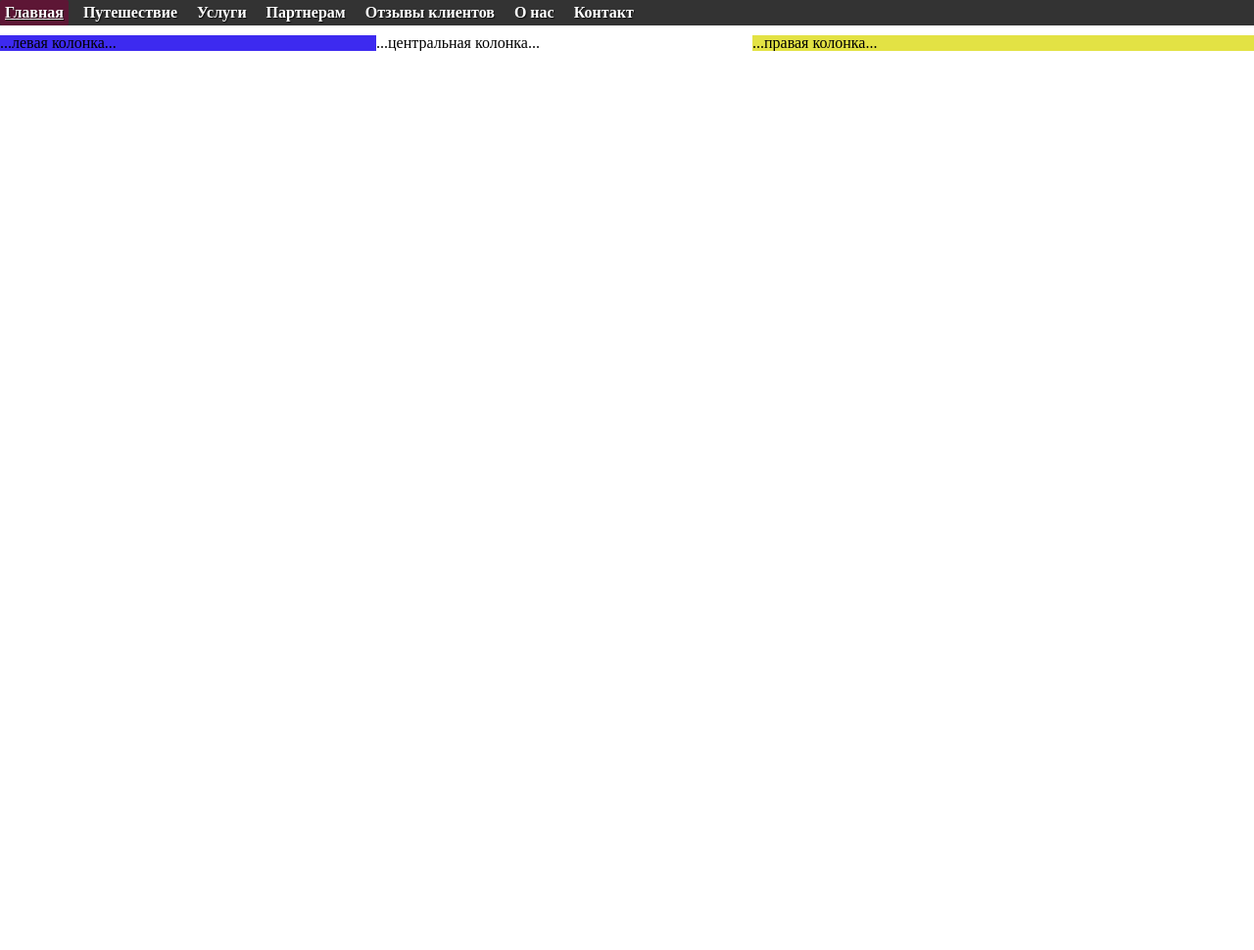
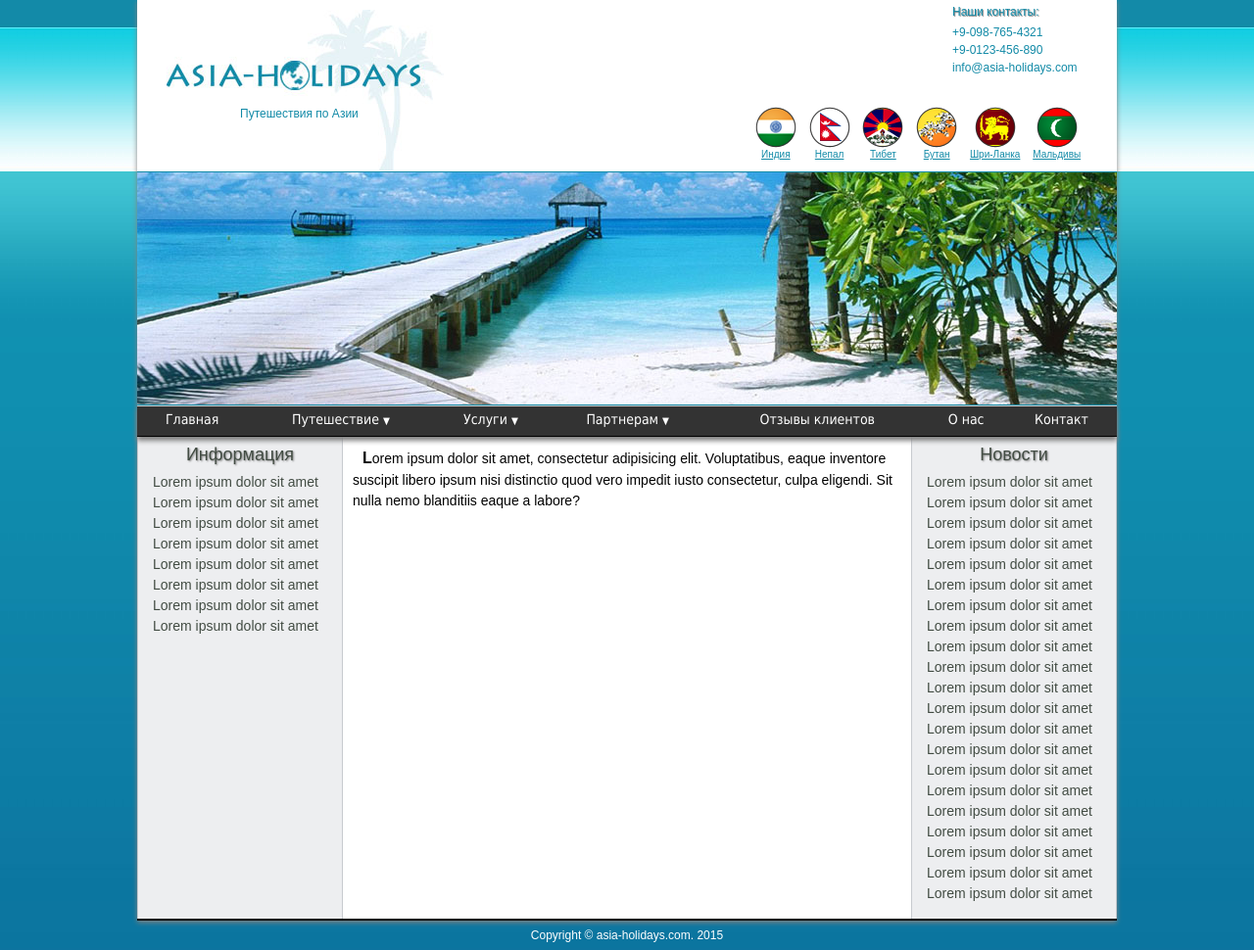
Before and after one commit to vshap/vshap.github.io, a plain HTML site: page markup/lesson4/index.html in a window 1280 px wide. Shown: the whole page at 98% size. Before the commit the page ends 800 px from the top, so only its background shows below. Drawn offline with Linux system fonts and the light colour scheme; files that its build step writes are made by us from their sources.

Commit message:
Global Update

```diff
--- a/markup/lesson10-11/css/reset.css
+++ /dev/null
@@ -1,62 +0,0 @@
-/* http://meyerweb.com/eric/tools/css/reset/
-   v2.0b1 | 201101
-   NOTE: WORK IN PROGRESS
-   USE WITH CAUTION AND TEST WITH ABANDON */
-
-html, body, div, span, applet, object, iframe,
-h1, h2, h3, h4, h5, h6, p, blockquote, pre,
-a, abbr, acronym, address, big, cite, code,
-del, dfn, em, img, ins, kbd, q, s, samp,
-small, strike, strong, sub, sup, tt, var,
-b, u, i, center,
-dl, dt, dd, ol, ul, li,
-fieldset, form, label, legend,
-table, caption, tbody, tfoot, thead, tr, th, td,
-article, aside, canvas, details, figcaption, figure,
-footer, header, hgroup, menu, nav, section, summary,
-time, mark, audio, video {
-	margin: 0;
-	padding: 0;
-	border: 0;
-	outline: 0;
-	font-size: 100%;
-	font: inherit;
-	vertical-align: baseline;
-}
-/* HTML5 display-role reset for older browsers */
-article, aside, details, figcaption, figure,
-footer, header, hgroup, menu, nav, section {
-	display: block;
-}
-body {
-	line-height: 1;
-}
-ol, ul {
-	list-style: none;
-}
-blockquote, q {
-	quotes: none;
-}
-blockquote:before, blockquote:after,
-q:before, q:after {
-	content: '';
-	content: none;
-}
-
-/* remember to define visible focus styles!
-:focus {
-	outline: ?????;
-} */
-
-/* remember to highlight inserts somehow! */
-ins {
-	text-decoration: none;
-}
-del {
-	text-decoration: line-through;
-}
-
-table {
-	border-collapse: collapse;
-	border-spacing: 0;
-}
--- a/markup/lesson3bonus/css/reset.css
+++ /dev/null
@@ -1,62 +0,0 @@
-/* http://meyerweb.com/eric/tools/css/reset/
-   v2.0b1 | 201101
-   NOTE: WORK IN PROGRESS
-   USE WITH CAUTION AND TEST WITH ABANDON */
-
-html, body, div, span, applet, object, iframe,
-h1, h2, h3, h4, h5, h6, p, blockquote, pre,
-a, abbr, acronym, address, big, cite, code,
-del, dfn, em, img, ins, kbd, q, s, samp,
-small, strike, strong, sub, sup, tt, var,
-b, u, i, center,
-dl, dt, dd, ol, ul, li,
-fieldset, form, label, legend,
-table, caption, tbody, tfoot, thead, tr, th, td,
-article, aside, canvas, details, figcaption, figure,
-footer, header, hgroup, menu, nav, section, summary,
-time, mark, audio, video {
-	margin: 0;
-	padding: 0;
-	border: 0;
-	outline: 0;
-	font-size: 100%;
-	font: inherit;
-	vertical-align: baseline;
-}
-/* HTML5 display-role reset for older browsers */
-article, aside, details, figcaption, figure,
-footer, header, hgroup, menu, nav, section {
-	display: block;
-}
-body {
-	line-height: 1;
-}
-ol, ul {
-	list-style: none;
-}
-blockquote, q {
-	quotes: none;
-}
-blockquote:before, blockquote:after,
-q:before, q:after {
-	content: '';
-	content: none;
-}
-
-/* remember to define visible focus styles!
-:focus {
-	outline: ?????;
-} */
-
-/* remember to highlight inserts somehow! */
-ins {
-	text-decoration: none;
-}
-del {
-	text-decoration: line-through;
-}
-
-table {
-	border-collapse: collapse;
-	border-spacing: 0;
-}
--- a/markup/lesson4/css/css.css
+++ /dev/null
@@ -1,116 +0,0 @@
-/*------------------------------------*\
-	НАВИГАЦИЯ
-\*------------------------------------*/
-.nav {
-	float:left;
-	width:100%;
-	list-style:none;
-	font-weight:bold;
-	margin-bottom:10px;
-		background:#333;
-}
-.nav li{
-	float:left;
-	margin-right:10px;
-	position:relative;
-	display:block;
-}
-.nav li a{
-	display:block;
-	padding:5px;
-	color:#fff;
-	text-decoration:none;
-
-	text-shadow:1px 1px 1px rgba(0,0,0,0.75); /* Тень текста, чтобы приподнять его на немного */
-	-moz-border-radius:2px;
-	-webkit-border-radius:2px;
-	border-radius:2px;
-}
-.nav li a:hover{
-	color:#fff;
-	background:#6b0c36;
-	background:rgba(107,12,54,0.75); /* Выглядит полупрозрачным */
-	text-decoration:underline;
-}
-
-/*--- ВЫПАДАЮЩИЕ ПУНКТЫ ---*/
-.nav ul{
-	list-style:none;
-	position:absolute;
-	left:-9999px; /* Скрываем за экраном, когда не нужно (данный метод лучше, чем display:none;) */
-	opacity:0; /* Устанавливаем начальное состояние прозрачности */
-	-webkit-transition:0.25s linear opacity; /* В Webkit выпадающие пункты будут проявляться */
-}
-.nav ul li{
-	padding-top:1px; /* Вводим отступ между li чтобы создать иллюзию разделенных пунктов меню */
-	float:none;
-	background:url(dot.gif);
-}
-.nav ul a{
-	white-space:nowrap; /* Останавливаем перенос текста и создаем многострочный выпадающий пункт */
-	display:block;
-}
-.nav li:hover ul{ /* Выводим выпадающий пункт при наведении курсора */
-	left:0; /* Приносим его обратно на экран, когда нужно */
-	opacity:1; /* Делаем непрозрачным */
-}
-.nav li:hover a{ /* Устанавливаем стили для верхнего уровня, когда выводится выпадающий список */
-	background:#6b0c36;
-	background:rgba(107,12,54,0.75); /* Выглядит полупрозрачным */
-	text-decoration:underline;
-}
-.nav li:hover ul a{ /* Изменяем некоторые стили верхнего уровня при выводе выпадающего пункта */
-	text-decoration:none;
-	-webkit-transition:-webkit-transform 0.075s linear;
-}
-.nav li:hover ul li a:hover{ /* Устанавливаем стили для выпадающих пунктов, когда курсор наводится на конкретный пункт */
-	background:#333;
-	background:rgba(51,51,51,0.75); /* Будет полупрозрачным */
-	text-decoration:underline;
-	-moz-transform:scale(1.05);
-	-webkit-transform:scale(1.05);
-}
-
-.fonLeft { /* фон для левой колонки (синий) */
-	width: 100%;
-	background: #3d2af0;
-	float: left; /* делаем все обертки плавающими блоками чтобы избежать добавления блока с clear: both; */
-	position: relative; /* чтобы иметь возможность сместить фон */
-	right: 30%; /* обнажаем красный фон для центральной колонки. 30% - ширина центральной колонки */
-	}
-	.fonCenter {/* фон для центральной колонки (белый) */
-	width: 100%;
-	background: white;
-	float: left;
-	position: relative;
-	right: 40%; /* обнажаем желтый фон для правой колонки. 40% - ширина правой колонки */
-	}
-	.fonRight {/* фон для правой колонки (желтый) */
-	width: 100%;
-	background: #e3e244;
-	float: left;
-	}
-	.leftColumn {
-	width: 30%;
-	float: left;
-	overflow: hidden; /* страховка от ломки верстки объектами шире размера колонки-родителя */
-	position:relative;
-	left:70%; /* возвращаем колонки с контентом на свои позиции. 70% - сумма смещений оберток fon1 и fon2 */
-	}
-	.centerColumn {
-	width: 30%;
-	float: left;
-	overflow: hidden;
-	position:relative;
-	left:70%;
-	}
-	.rightColumn {
-	width: 39%;
-	float: left;
-	overflow: hidden;
-	position:relative;
-	left:70%;
-	}
-	.test {
-		position:
-	}
--- a/markup/lesson4/css/reset.css
+++ /dev/null
@@ -1,62 +0,0 @@
-/* http://meyerweb.com/eric/tools/css/reset/
-   v2.0b1 | 201101
-   NOTE: WORK IN PROGRESS
-   USE WITH CAUTION AND TEST WITH ABANDON */
-
-html, body, div, span, applet, object, iframe,
-h1, h2, h3, h4, h5, h6, p, blockquote, pre,
-a, abbr, acronym, address, big, cite, code,
-del, dfn, em, img, ins, kbd, q, s, samp,
-small, strike, strong, sub, sup, tt, var,
-b, u, i, center,
-dl, dt, dd, ol, ul, li,
-fieldset, form, label, legend,
-table, caption, tbody, tfoot, thead, tr, th, td,
-article, aside, canvas, details, figcaption, figure,
-footer, header, hgroup, menu, nav, section, summary,
-time, mark, audio, video {
-	margin: 0;
-	padding: 0;
-	border: 0;
-	outline: 0;
-	font-size: 100%;
-	font: inherit;
-	vertical-align: baseline;
-}
-/* HTML5 display-role reset for older browsers */
-article, aside, details, figcaption, figure,
-footer, header, hgroup, menu, nav, section {
-	display: block;
-}
-body {
-	line-height: 1;
-}
-ol, ul {
-	list-style: none;
-}
-blockquote, q {
-	quotes: none;
-}
-blockquote:before, blockquote:after,
-q:before, q:after {
-	content: '';
-	content: none;
-}
-
-/* remember to define visible focus styles!
-:focus {
-	outline: ?????;
-} */
-
-/* remember to highlight inserts somehow! */
-ins {
-	text-decoration: none;
-}
-del {
-	text-decoration: line-through;
-}
-
-table {
-	border-collapse: collapse;
-	border-spacing: 0;
-}
--- a/markup/lesson4/index.html
+++ b/markup/lesson4/index.html
@@ -1,19 +1,75 @@
 <!DOCTYPE html>
-<html lang="en">
+<html lang="ru">
 <head>
 	<meta charset="UTF-8">
-	<title>Document</title>
+	<title>Asia Holidays - Maldives</title>
 	<link rel="stylesheet" href="css/reset.css">
-	<link rel="stylesheet" href="css/css.css">
+	<link rel="stylesheet" href="css/style.css">
 </head>
 <body>
+<div class="main">
+		<div class="header">
+			<div class="logo_text">
+				Путешествия по Азии
+			</div>
+			<div class="contacts">
+				<span class="shadow">Наши контакты:</span>
+				<span>+9-098-765-4321</span>
+				<span>+9-0123-456-890</span>
+				<span><a href="mailto:info@asia-holidays.com">info@asia-holidays.com</a></span>
+			</div>
+<!-- Графические ссылки-флаги -->
+			<div class="countries">
+				<figure>
+					<img src="img/india.png" alt="Флаг Индии">
+					<figcaption>
+						<a href="#">Индия</a>
+					</figcaption>
+				</figure>
+				<figure>
+					<img src="img/nepal.png" alt="Флаг Непала">
+					<figcaption>
+						<a href="#">Непал</a>
+					</figcaption>
+				</figure>
+				<figure>
+					<img src="img/tibet.png" alt="Флаг Тибета">
+					<figcaption>
+						<a href="#">Тибет</a>
+					</figcaption>
+				</figure>
+				<figure>
+					<img src="img/bhutan.png" alt="Флаг Бутана">
+					<figcaption>
+						<a href="#">Бутан</a>
+					</figcaption>
+				</figure>
+				<figure>
+					<img src="img/sri-lanka.png" alt="Флаг Шри-Ланки">
+					<figcaption>
+						<a href="#">Шри-Ланка</a>
+					</figcaption>
+				</figure>
+				<figure>
+					<img src="img/maldives.png" alt="Флаг Мальдивов">
+					<figcaption>
+						<a href="#">Мальдивы</a>
+					</figcaption>
+				</figure>
+			</div>
+		</div>
 
-<ul class="nav">
+		<div class="photo">
+			<!-- Просто красивый фон -->
+		</div>
+
+		<!-- <div class="hmenu"> -->
+			<ul class="nav"><!-- Горизонтальное выпадающее меню -->
 	<li>
 		<a href="#" title="Вернуться на главную страницу">Главная</a>
 	</li>
 	<li>
-		<a href="#" title="Информация о путешествиях">Путешествие</a>
+		<a href="#" title="Информация о путешествиях">Путешествие&nbsp;<span class="triangle">&#9660;</span></a>
 		<ul>
 			<li><a href="#">Путешествие 1</a></li>
 			<li><a href="#">Путешествие 2</a></li>
@@ -23,7 +79,7 @@
 		</ul>
 	</li>
 	<li>
-		<a href="#" title="Что мы можем для вас сделать">Услуги</a>
+		<a href="#" title="Что мы можем для вас сделать">Услуги&nbsp;<span class="triangle">&#9660;</span></a>
 		<ul>
 			<li><a href="#">Услуга один</a></li>
 			<li><a href="#">Услуга два</a></li>
@@ -32,7 +88,7 @@
 		</ul>
 	</li>
 	<li>
-		<a href="#" title="Предложения для партнеров">Партнерам</a>
+		<a href="#" title="Предложения для партнеров">Партнерам&nbsp;<span class="triangle">&#9660;</span></a>
 		<ul>
 			<li><a href="#">Предложение 1</a></li>
 			<li><a href="#">Предложение 2</a></li>
@@ -53,23 +109,59 @@
 </ul>
 
 
-<div class="fonRight"> <!-- фон для правой колонки (желтый) -->
-	<div class="fonCenter"> <!-- фон для центральной колонки (белый)-->
-		<div class="fonLeft"> <!-- фон для левой колонки (синий) -->
+
+		<!-- </div> -->
+
+		<div class="content"><!-- блок-родитель -->
+
 		<div class="leftColumn">
-			...левая колонка...
+			<h1>Информация</h1>
+			<span>Lorem ipsum dolor sit amet</span>
+			<span>Lorem ipsum dolor sit amet</span>
+			<span>Lorem ipsum dolor sit amet</span>
+			<span>Lorem ipsum dolor sit amet</span>
+			<span>Lorem ipsum dolor sit amet</span>
+			<span>Lorem ipsum dolor sit amet</span>
+			<span>Lorem ipsum dolor sit amet</span>
+			<span>Lorem ipsum dolor sit amet</span>
 		</div>
 		<div class="centerColumn">
-			...центральная колонка...
+			<div class="text">
+				Lorem ipsum dolor sit amet, consectetur adipisicing elit. Voluptatibus, eaque inventore suscipit libero ipsum nisi distinctio quod vero impedit iusto consectetur, culpa eligendi. Sit nulla nemo blanditiis eaque a labore?
+			</div>
 		</div>
 		<div class="rightColumn">
-			...правая колонка...
+			<h1>Новости</h1>
+			<span>Lorem ipsum dolor sit amet</span>
+			<span>Lorem ipsum dolor sit amet</span>
+			<span>Lorem ipsum dolor sit amet</span>
+			<span>Lorem ipsum dolor sit amet</span>
+			<span>Lorem ipsum dolor sit amet</span>
+			<span>Lorem ipsum dolor sit amet</span>
+			<span>Lorem ipsum dolor sit amet</span>
+			<span>Lorem ipsum dolor sit amet</span>
+			<span>Lorem ipsum dolor sit amet</span>
+			<span>Lorem ipsum dolor sit amet</span>
+			<span>Lorem ipsum dolor sit amet</span>
+			<span>Lorem ipsum dolor sit amet</span>
+			<span>Lorem ipsum dolor sit amet</span>
+			<span>Lorem ipsum dolor sit amet</span>
+			<span>Lorem ipsum dolor sit amet</span>
+			<span>Lorem ipsum dolor sit amet</span>
+			<span>Lorem ipsum dolor sit amet</span>
+			<span>Lorem ipsum dolor sit amet</span>
+			<span>Lorem ipsum dolor sit amet</span>
+			<span>Lorem ipsum dolor sit amet</span>
+			<span>Lorem ipsum dolor sit amet</span>
 		</div>
+
 		</div>
-	</div>
+
 </div>
 
-
+<div class="footer">
+	Copyright&nbsp;&copy;&nbsp;asia-holidays.com.&nbsp;2015
+</div>
 
 </body>
 </html>
--- a/markup/lesson5/css/reset.css
+++ /dev/null
@@ -1,62 +0,0 @@
-/* http://meyerweb.com/eric/tools/css/reset/
-   v2.0b1 | 201101
-   NOTE: WORK IN PROGRESS
-   USE WITH CAUTION AND TEST WITH ABANDON */
-
-html, body, div, span, applet, object, iframe,
-h1, h2, h3, h4, h5, h6, p, blockquote, pre,
-a, abbr, acronym, address, big, cite, code,
-del, dfn, em, img, ins, kbd, q, s, samp,
-small, strike, strong, sub, sup, tt, var,
-b, u, i, center,
-dl, dt, dd, ol, ul, li,
-fieldset, form, label, legend,
-table, caption, tbody, tfoot, thead, tr, th, td,
-article, aside, canvas, details, figcaption, figure,
-footer, header, hgroup, menu, nav, section, summary,
-time, mark, audio, video {
-	margin: 0;
-	padding: 0;
-	border: 0;
-	outline: 0;
-	font-size: 100%;
-	font: inherit;
-	vertical-align: baseline;
-}
-/* HTML5 display-role reset for older browsers */
-article, aside, details, figcaption, figure,
-footer, header, hgroup, menu, nav, section {
-	display: block;
-}
-body {
-	line-height: 1;
-}
-ol, ul {
-	list-style: none;
-}
-blockquote, q {
-	quotes: none;
-}
-blockquote:before, blockquote:after,
-q:before, q:after {
-	content: '';
-	content: none;
-}
-
-/* remember to define visible focus styles!
-:focus {
-	outline: ?????;
-} */
-
-/* remember to highlight inserts somehow! */
-ins {
-	text-decoration: none;
-}
-del {
-	text-decoration: line-through;
-}
-
-table {
-	border-collapse: collapse;
-	border-spacing: 0;
-}
--- a/markup/lesson5bonus/css/reset.css
+++ /dev/null
@@ -1,62 +0,0 @@
-/* http://meyerweb.com/eric/tools/css/reset/
-   v2.0b1 | 201101
-   NOTE: WORK IN PROGRESS
-   USE WITH CAUTION AND TEST WITH ABANDON */
-
-html, body, div, span, applet, object, iframe,
-h1, h2, h3, h4, h5, h6, p, blockquote, pre,
-a, abbr, acronym, address, big, cite, code,
-del, dfn, em, img, ins, kbd, q, s, samp,
-small, strike, strong, sub, sup, tt, var,
-b, u, i, center,
-dl, dt, dd, ol, ul, li,
-fieldset, form, label, legend,
-table, caption, tbody, tfoot, thead, tr, th, td,
-article, aside, canvas, details, figcaption, figure,
-footer, header, hgroup, menu, nav, section, summary,
-time, mark, audio, video {
-	margin: 0;
-	padding: 0;
-	border: 0;
-	outline: 0;
-	font-size: 100%;
-	font: inherit;
-	vertical-align: baseline;
-}
-/* HTML5 display-role reset for older browsers */
-article, aside, details, figcaption, figure,
-footer, header, hgroup, menu, nav, section {
-	display: block;
-}
-body {
-	line-height: 1;
-}
-ol, ul {
-	list-style: none;
-}
-blockquote, q {
-	quotes: none;
-}
-blockquote:before, blockquote:after,
-q:before, q:after {
-	content: '';
-	content: none;
-}
-
-/* remember to define visible focus styles!
-:focus {
-	outline: ?????;
-} */
-
-/* remember to highlight inserts somehow! */
-ins {
-	text-decoration: none;
-}
-del {
-	text-decoration: line-through;
-}
-
-table {
-	border-collapse: collapse;
-	border-spacing: 0;
-}
```
Also changed, not shown: index.html (+6 -6 lines), markup/lesson4/lesson4.html (deleted, +0 -167 lines), markup/lesson1/index.html (renamed from markup/lesson1/lesson1.html), 2 other files.
